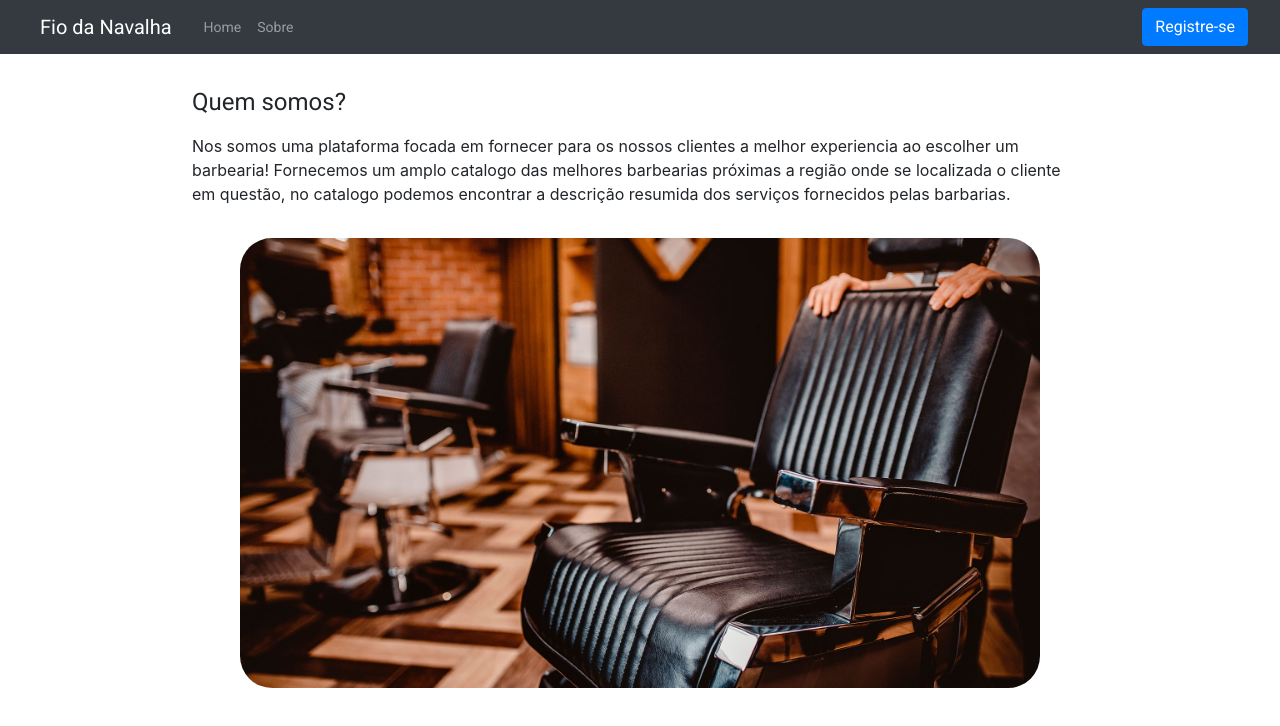
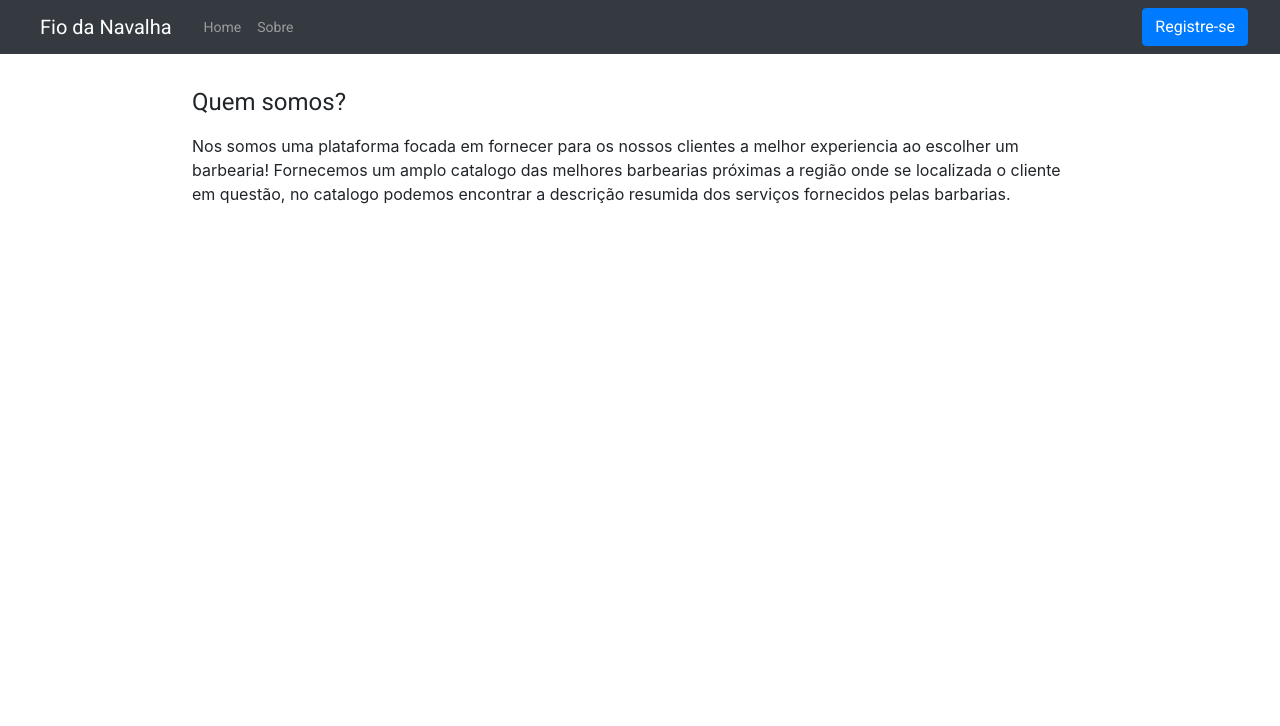
Before and after one commit to PedroCandiido/Front-FioDaNavalha-pt2, an Angular app: page /sobre in a window 1280 px wide. Shown: the top 726 px of the page. Built offline with nearby package versions, Linux system fonts and the light colour scheme.

Commit message:
Update Readme e remoção da imgem do sobre

```diff
--- a/src/app/about-us/about-us.component.html
+++ b/src/app/about-us/about-us.component.html
@@ -8,6 +8,4 @@
            dos serviços fornecidos pelas barbarias.
         </div>
     </div>
-
-    <img src="assets/img/bg.jpg" class="img-fluid" class="mx-auto d-block" alt="...">
   </body>
```
Also changed, not shown: 1 other file (tests, documents, lock files or other folders).
